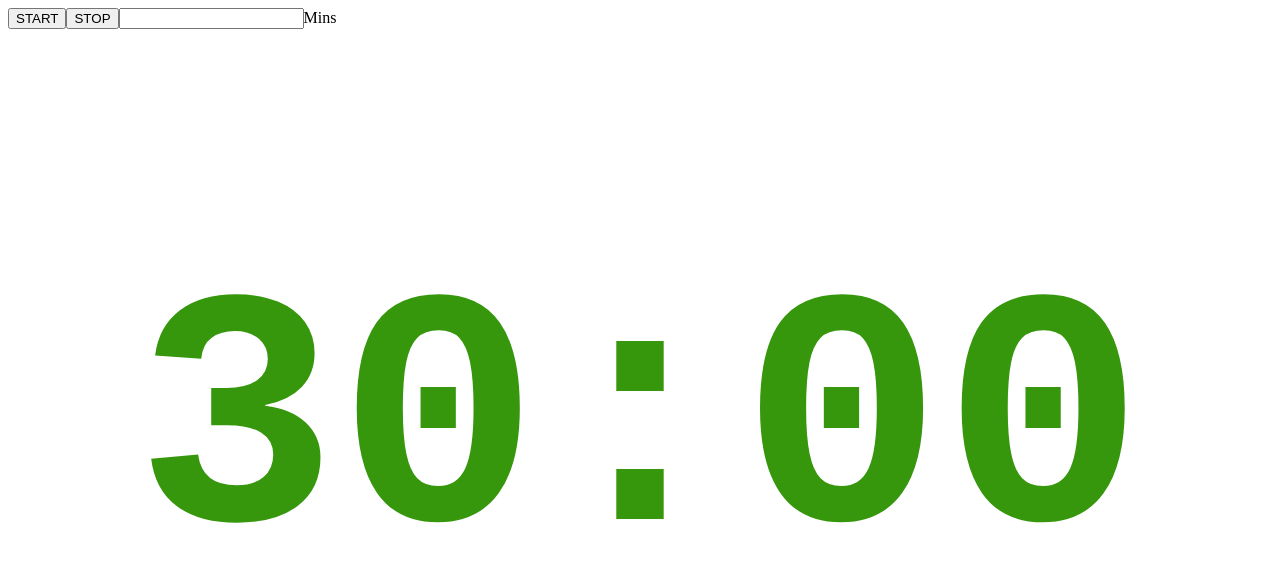
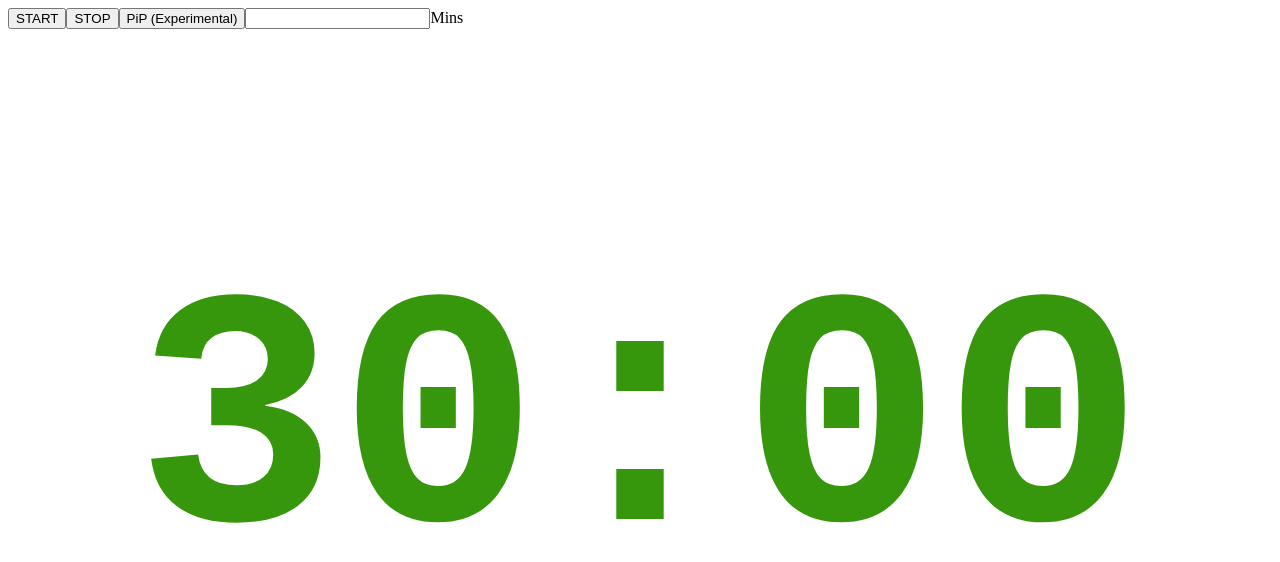
Before and after one commit to izumiz-dev/timer, a React (Create React App) app: page / in a window 1280 px wide. Shown: the top 562 px of the page. Built offline with nearby package versions, Linux system fonts and the light colour scheme; no server answers.

Commit message:
add picture in picture function

```diff
--- a/package.json
+++ b/package.json
@@ -10,6 +10,7 @@
     "@types/node": "^16.11.27",
     "@types/react": "^18.0.5",
     "@types/react-dom": "^18.0.1",
+    "html2canvas": "^1.4.1",
     "react": "^18.0.0",
     "react-dom": "^18.0.0",
     "react-scripts": "5.0.1",
@@ -40,5 +41,9 @@
       "last 1 firefox version",
       "last 1 safari version"
     ]
+  },
+  "devDependencies": {
+    "@types/testing-library__jest-dom": "^5.14.3",
+    "@types/testing-library__user-event": "^4.2.0"
   }
 }
--- a/src/App.tsx
+++ b/src/App.tsx
@@ -1,9 +1,12 @@
-import { useEffect, useState } from "react";
+import { useEffect, useRef, useState } from "react";
 import { Timer } from "./Timer";
 import useSound from "use-sound";
 import Sound from "./sound.mp3";
+import html2canvas from "html2canvas";
 
 function App() {
+  const $dom = useRef<any>(null);
+  const $video = useRef<any>(null);
   const [start, setStart] = useState<boolean>(false);
   const [tick, setTick] = useState<number>(30 * 60);
   const [play, { stop }] = useSound(Sound);
@@ -20,6 +23,18 @@ function App() {
     }
   }, [tick, start, play]);
 
+  useEffect(() => {
+    html2canvas($dom.current)
+      .then((canvas) => {
+        const stream = canvas.captureStream();
+        $video.current.srcObject = stream as any;
+        $video.current.play();
+      })
+      .catch((err) => {
+        console.error(err);
+      });
+  }, [tick]);
+
   return (
     <div>
       <div>
@@ -31,6 +46,21 @@ function App() {
           }}
         >
           STOP
+        </button>
+        <button
+          onClick={async () => {
+            try {
+              if ($video.current !== document.pictureInPictureElement) {
+                await $video.current.requestPictureInPicture();
+              } else {
+                await document.exitPictureInPicture();
+              }
+            } catch (error) {
+              console.log("ERROR", error);
+            }
+          }}
+        >
+          PiP (Experimental)
         </button>
         <input
           onChange={(e) => {
@@ -50,9 +80,16 @@ function App() {
           fontWeight: "bold",
           fontFamily: "monospace",
         }}
+        ref={$dom}
       >
         <Timer tick={tick} />
       </div>
+      <video
+        style={{ display: "none" }}
+        height="100px"
+        width="400px"
+        ref={$video}
+      />
     </div>
   );
 }
```
Also changed, not shown: 1 other file (tests, documents, lock files or other folders).
